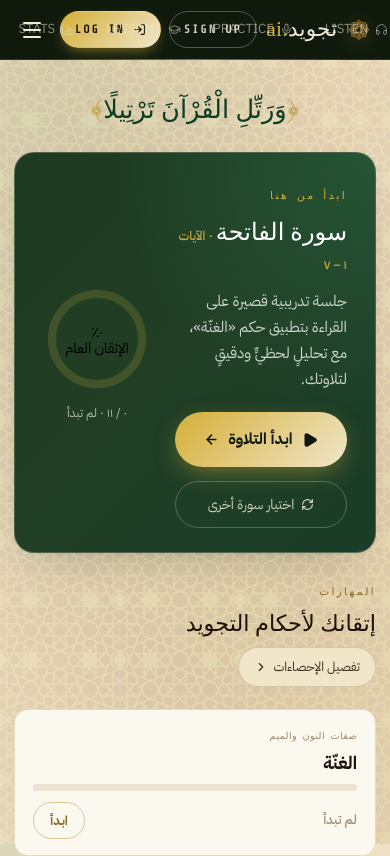
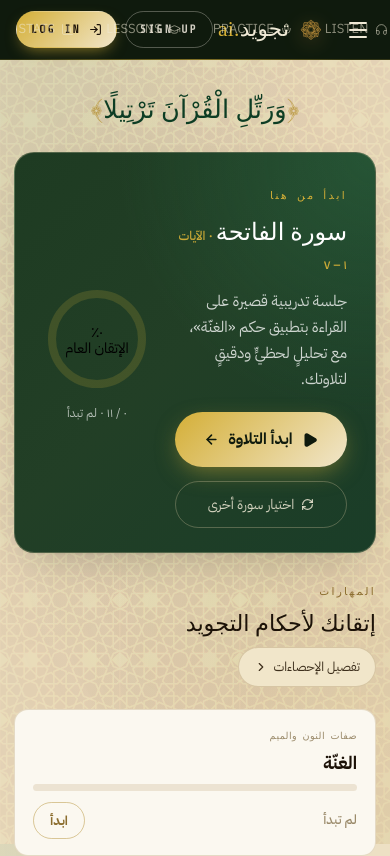
Before and after one commit to Mohamedmahfouz2004/Final_Tajweed.ai, a Next.js app in the folder myapp/: page / in a window 390 px wide. Shown: the top 856 px of the page. Built offline with nearby package versions, Linux system fonts and the light colour scheme; no server answers; a web font is replaced by a local one.

Commit message:
feat(navbar): update mobile layout to match dribbble design (Menu Right, Logo Center, Auth Left) using flex grid

```diff
--- a/myapp/src/components/Navbar.jsx
+++ b/myapp/src/components/Navbar.jsx
@@ -33,8 +33,19 @@ const Navbar = () => {
 
   return (
     <nav className="topnav">
-      {/* ── Brand ── */}
-      <Link href="/" className="topnav-brand">
+      {/* ── Mobile Menu Toggle (Visually Right in RTL) ── */}
+      <div className="flex md:hidden flex-1 justify-start order-1">
+        <button
+          className="mobile-menu-btn"
+          onClick={() => setIsMobileMenuOpen(true)}
+          aria-label="Open Menu"
+        >
+          <Menu size={24} />
+        </button>
+      </div>
+
+      {/* ── Brand (Visually Center on mobile, Right on desktop) ── */}
+      <Link href="/" className="topnav-brand order-2 md:order-none flex-[2] md:flex-none justify-center md:justify-start">
         <img src="/logo.svg" alt="تجويد.ai" className="brand-logo" />
         <span className="topnav-brand-title">
           تجويد<span>.ai</span>
@@ -61,10 +72,8 @@ const Navbar = () => {
         })}
       </div>
 
-      {/* ── Right Section (Auth + Mobile Menu Toggle) ── */}
-      <div className="topnav-right">
-        {/* ── Auth ── */}
-        <div className="topnav-auth">
+      {/* ── Auth (Visually Left in RTL) ── */}
+      <div className="topnav-auth order-3 md:order-none flex-1 md:flex-none justify-end">
         <motion.div
           animate={{ opacity: [1, 0.25, 1] }}
           transition={{ duration: 2.5, repeat: Infinity, ease: 'easeInOut' }}
@@ -88,16 +97,6 @@ const Navbar = () => {
             </button>
           </SignInButton>
         </Show>
-      </div>
-
-        {/* Mobile Menu Toggle */}
-        <button
-          className="mobile-menu-btn flex md:hidden"
-          onClick={() => setIsMobileMenuOpen(true)}
-          aria-label="Open Menu"
-        >
-          <Menu size={24} />
-        </button>
       </div>
 
       {/* ── Mobile Side Drawer ── */}
@@ -219,11 +218,6 @@ const Navbar = () => {
           background: var(--emerald-500);
           box-shadow: 0 0 8px var(--emerald-500);
         }
-        .topnav-right {
-          display: flex;
-          align-items: center;
-          gap: 12px;
-        }
         .mobile-menu-btn {
           background: transparent;
           border: none;
```
